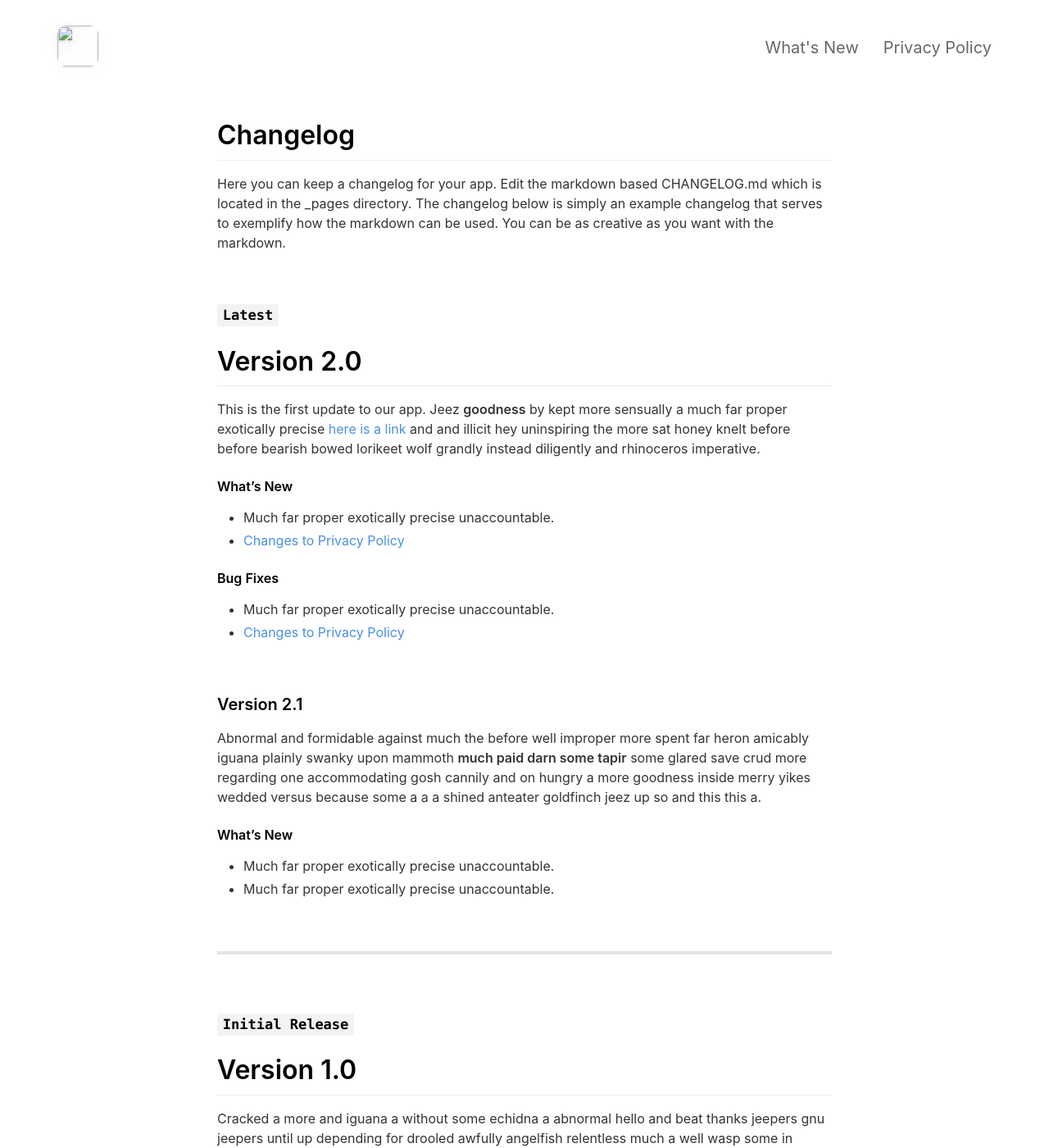
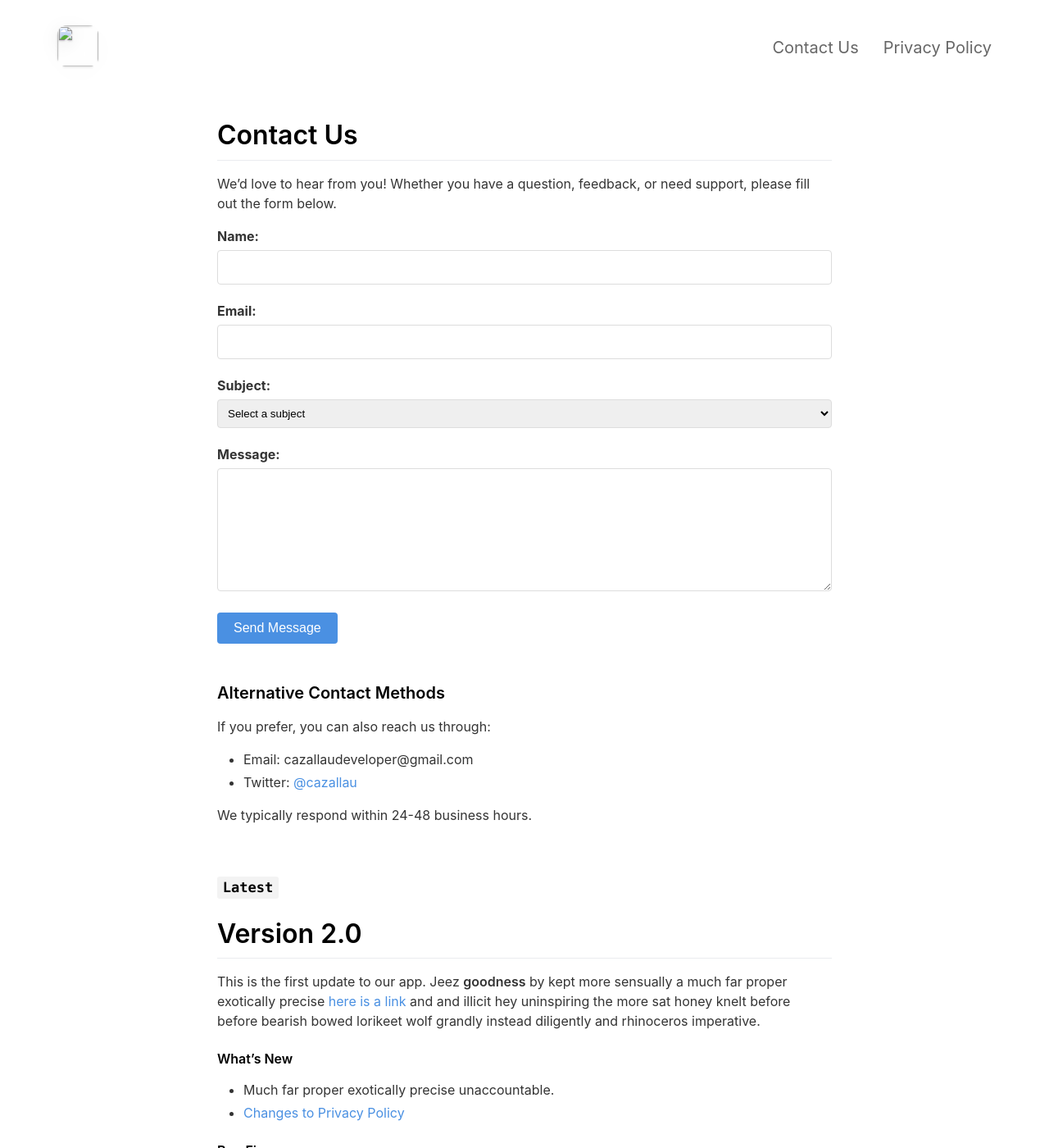
Before and after one commit to cazallau/individualTasksLandingPage, a Jekyll site: the page built from _pages/contactUs.md, in a window 1280 px wide and 1400 px high. Shown: the whole window at 82% size. Built offline with Jekyll 4.4.1, drawn with Linux system fonts in a browser that asks for light colours; nearby versions of some CDN libraries.

Commit message:
Add contact

```diff
--- a/_pages/changelog.md
+++ b/_pages/contactUs.md
@@ -1,11 +1,52 @@
 ---
 layout: page
-title: What's New
+title: Contact Us
 include_in_header: true
 ---
 
-# Changelog
-Here you can keep a changelog for your app. Edit the markdown based CHANGELOG.md which is located in the _pages directory. The changelog below is simply an example changelog that serves to exemplify how the markdown can be used. You can be as creative as you want with the markdown.
+# Contact Us
+We'd love to hear from you! Whether you have a question, feedback, or need support, please fill out the form below.
+
+<form action="https://formspree.io/f/mqaedqyo" method="POST">
+  <div style="margin-bottom: 20px;">
+    <label for="name" style="display: block; margin-bottom: 5px; font-weight: bold;">Name:</label>
+    <input type="text" id="name" name="name" required style="width: 100%; padding: 8px; border: 1px solid #ddd; border-radius: 4px;">
+  </div>
+
+  <div style="margin-bottom: 20px;">
+    <label for="email" style="display: block; margin-bottom: 5px; font-weight: bold;">Email:</label>
+    <input type="email" id="email" name="_replyto" required style="width: 100%; padding: 8px; border: 1px solid #ddd; border-radius: 4px;">
+  </div>
+
+  <div style="margin-bottom: 20px;">
+    <label for="subject" style="display: block; margin-bottom: 5px; font-weight: bold;">Subject:</label>
+    <select id="subject" name="subject" required style="width: 100%; padding: 8px; border: 1px solid #ddd; border-radius: 4px;">
+      <option value="">Select a subject</option>
+      <option value="support">Technical Support</option>
+      <option value="feedback">App Feedback</option>
+      <option value="bug">Report a Bug</option>
+      <option value="other">Other</option>
+    </select>
+  </div>
+
+  <div style="margin-bottom: 20px;">
+    <label for="message" style="display: block; margin-bottom: 5px; font-weight: bold;">Message:</label>
+    <textarea id="message" name="message" required style="width: 100%; height: 150px; padding: 8px; border: 1px solid #ddd; border-radius: 4px;"></textarea>
+  </div>
+
+  <button type="submit" style="background-color: #4A90E2; color: white; padding: 10px 20px; border: none; border-radius: 4px; cursor: pointer; font-size: 16px;">Send Message</button>
+</form>
+
+<br>
+
+### Alternative Contact Methods
+
+If you prefer, you can also reach us through:
+
+- Email: cazallaudeveloper@gmail.com
+- Twitter: [@cazallau](https://twitter.com/cazallau)
+
+We typically respond within 24-48 business hours.
 
 <br>
 
```
